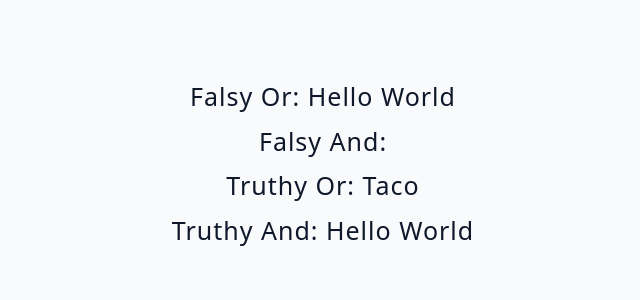
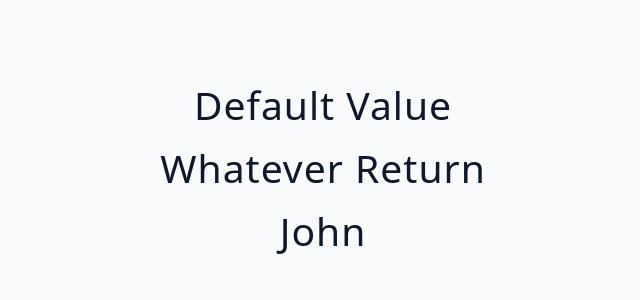
Before and after one commit to Jeisensei/react_tutoral, a React (Vite) app in the folder 03-advanced-react/: page / in a window 1280 px wide. Shown: the top 300 px of the page, without its empty margins (317-957 px from the left). Built offline with nearby package versions, Linux system fonts and the light colour scheme.

Commit message:
following tutorial

```diff
--- a/03-advanced-react/src/App.jsx
+++ b/03-advanced-react/src/App.jsx
@@ -1,9 +1,9 @@
-import ShortCircuitOverview from "./tutorial/03-conditional-rendering/starter/04-short-circuit-overview";
+import ShortCircuitExamples from "./tutorial/03-conditional-rendering/starter/05-short-circuit-examples";
 
 function App() {
   return (
     <div className="container">
-      <ShortCircuitOverview />
+      <ShortCircuitExamples />
     </div>
   );
 }
--- a/03-advanced-react/src/tutorial/03-conditional-rendering/starter/05-short-circuit-examples.jsx
+++ b/03-advanced-react/src/tutorial/03-conditional-rendering/starter/05-short-circuit-examples.jsx
@@ -1,14 +1,34 @@
-import { useState } from 'react';
+import { useState } from "react";
 
 const ShortCircuitExamples = () => {
   // falsy
-  const [text, setText] = useState('');
+  const [text, setText] = useState("");
   // truthy
-  const [name, setName] = useState('susan');
-  const [user, setUser] = useState({ name: 'john' });
+  const [name, setName] = useState("susan");
+  const [user, setUser] = useState({ name: "john" });
   const [isEditing, setIsEditing] = useState(false);
 
-  return <h2>short circuit - examples</h2>;
+  return (
+    <div>
+      <h2>{text || "default value"}</h2>
+      {text && (
+        <div>
+          <h2>whatever return</h2>
+          <h2>{name}</h2>
+        </div>
+      )}
+      {user && <SomeComponent name={user.name} />}
+    </div>
+  );
+};
+
+const SomeComponent = ({ name }) => {
+  return (
+    <div>
+      <h2>whatever return</h2>
+      <h2>{name}</h2>
+    </div>
+  );
 };
 
 export default ShortCircuitExamples;
```
